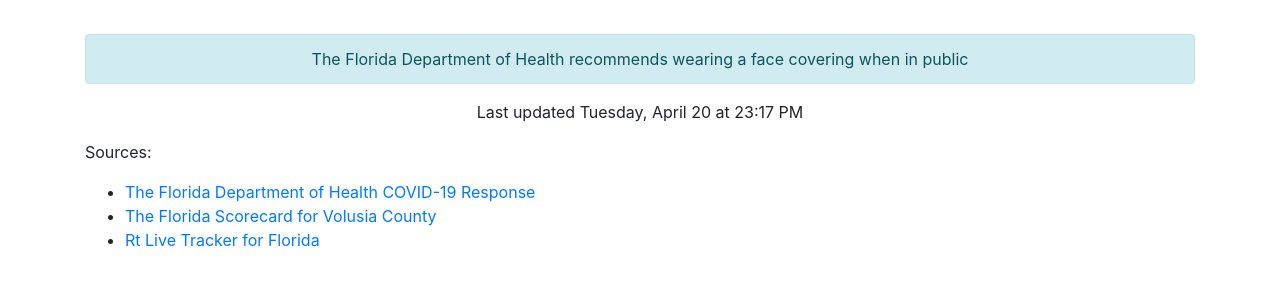
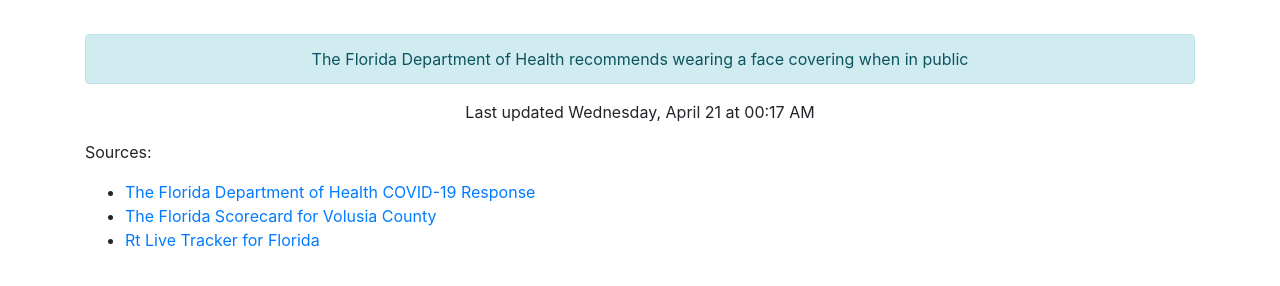
Before and after one commit to thinkjson/timeforchurch, a Jekyll site: the page built from index.md, in a window 1280 px wide. Shown: the part 544-830 px from the top of the page. Built offline with Jekyll 4.4.1, drawn with Linux system fonts in a browser that asks for light colours; our own code applies the rules of GitHub Pages for plain Markdown files.

Commit message:
Updating data

```diff
--- a/_includes/data.html
+++ b/_includes/data.html
@@ -10,4 +10,4 @@
     <div class="outcome text-success">YES</div>
     <div class="alert alert-info" role="alert">The Florida Department of Health recommends wearing a face covering when in public</div>
 
-    <p>Last updated Tuesday, April 20 at 23:17 PM</p>
+    <p>Last updated Wednesday, April 21 at 00:17 AM</p>
```
